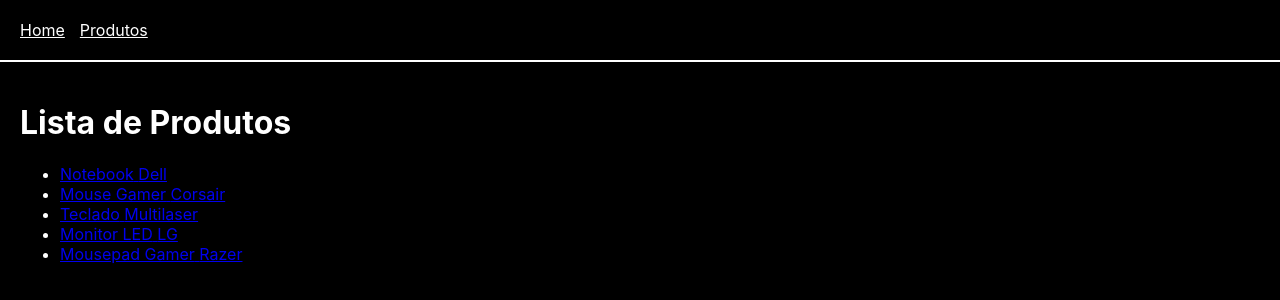
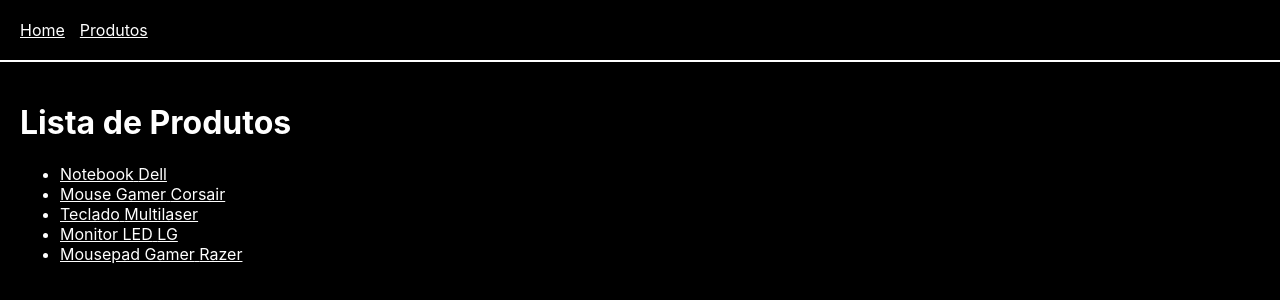
Before and after one commit to danilofasolo/DevOps_PUCPR, a React (Create React App) app: page /produtos in a window 1280 px wide. Shown: the top 300 px of the page. Built offline with nearby package versions, Linux system fonts and the light colour scheme.

Commit message:
Ajuste de layout (css)

```diff
--- a/src/App.css
+++ b/src/App.css
@@ -24,8 +24,8 @@
   color: white;
 }
 
-.App-link {
-  color: #61dafb;
+.App-link, .App-link:visited {
+  color: #ffffff;
 }
 
 @keyframes App-logo-spin {
--- a/src/App.js
+++ b/src/App.js
@@ -1,4 +1,5 @@
 import { BrowserRouter, Routes, Route } from "react-router-dom";
+import './App.css';
 import Home from "./pages/Home";
 import Produtos from "./pages/Produtos";
 import Detalhe from "./pages/Detalhe";
--- a/src/components/Navbar.js
+++ b/src/components/Navbar.js
@@ -3,11 +3,11 @@
 function Navbar() {
   return (
     <nav className="navbar-white-border" style={{ padding: "20px" }}>
-      <Link to="/" style={{ color: "white", marginRight: "15px" }}>
+      <Link className="navbar-link" to="/" style={{ color: "white", marginRight: "15px" }}>
         Home
       </Link>
 
-      <Link to="/produtos" style={{ color: "white" }}>
+      <Link className="navbar-link" to="/produtos" style={{ color: "white" }}>
         Produtos
       </Link>
     </nav>
--- a/src/pages/Produtos.js
+++ b/src/pages/Produtos.js
@@ -8,7 +8,7 @@
       <ul>
         {produtos.map((produto) => (
           <li key={produto.id}>
-            <Link to={`/produtos/${produto.id}`}>
+            <Link className="App-link" to={`/produtos/${produto.id}`}>
               {produto.nome} {produto.marca}
             </Link>
           </li>
```
